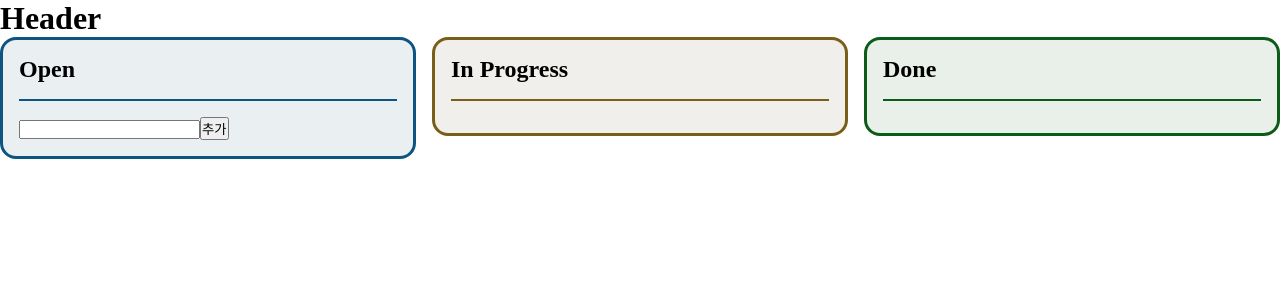
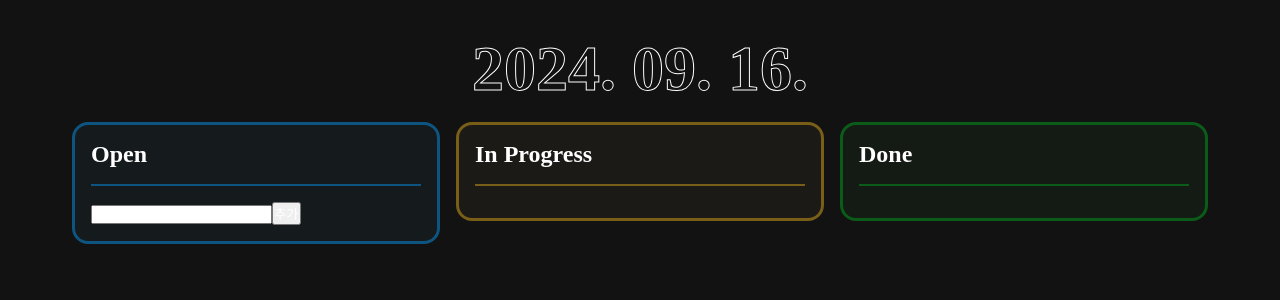
Before and after one commit to psst54/react-todo-20th, a React (Create React App) app: page / in a window 1280 px wide. Shown: the top 300 px of the page. Built offline with nearby package versions, Linux system fonts and the light colour scheme.

Commit message:
style: apply styles

```diff
--- a/src/App.js
+++ b/src/App.js
@@ -1,15 +1,35 @@
+import Header from 'components/Header';
 import KanbanBoard from 'components/kanbanBoard';
+import styled from 'styled-components';
+
+const Wrapper = styled.div`
+  display: flex;
+  justify-content: center;
+`;
+
+const Container = styled.div`
+  display: flex;
+  flex-direction: column;
+  align-items: center;
+  gap: 1rem;
+
+  padding: 2rem;
+  width: 100%;
+  max-width: 1200px;
+
+  @media (max-width: 1000px) {
+    max-width: 600px;
+  }
+`;
 
 function App() {
   return (
-    <div className="wrapper">
-      <div className="container">
-        <header>
-          <h1>Header</h1>
-        </header>
+    <Wrapper>
+      <Container>
+        <Header />
         <KanbanBoard />
-      </div>
-    </div>
+      </Container>
+    </Wrapper>
   );
 }
 
--- /dev/null
+++ b/src/components/Header/index.js
@@ -0,0 +1,17 @@
+import { Title } from './styles';
+
+export default function Header() {
+  return (
+    <header>
+      <Title>{getCurrentDate()}</Title>
+    </header>
+  );
+}
+
+function getCurrentDate() {
+  return new Intl.DateTimeFormat('ko-KR', {
+    year: 'numeric',
+    month: '2-digit',
+    day: '2-digit',
+  }).format(new Date());
+}
--- /dev/null
+++ b/src/components/Header/styles.js
@@ -0,0 +1,10 @@
+import styled from 'styled-components';
+import { COLORS } from 'styles/constants';
+
+export const Title = styled.h1`
+  font-size: 4rem;
+
+  color: transparent;
+  -webkit-text-stroke: 1px ${COLORS.TEXT.STANDARD};
+  text-align: center;
+`;
--- a/src/components/kanbanBoard/styles.js
+++ b/src/components/kanbanBoard/styles.js
@@ -6,6 +6,10 @@ export const Container = styled.main`
   gap: 1rem;
 
   width: 100%;
+
+  @media (max-width: 1000px) {
+    flex-direction: column;
+  }
 `;
 
 export const ColumnContainer = styled.section`
--- a/src/index.js
+++ b/src/index.js
@@ -2,7 +2,7 @@ import React from 'react';
 import ReactDOM from 'react-dom/client';
 import App from './App';
 
-import GlobalStyle from 'styles/global';
+import GlobalStyle from 'styles/globalStyles';
 
 const root = ReactDOM.createRoot(document.getElementById('root'));
 root.render(
--- /dev/null
+++ b/src/styles/constants.js
@@ -0,0 +1,9 @@
+export const COLORS = {
+  TEXT: {
+    STANDARD: '#ffffff',
+  },
+
+  BACKGROUND: {
+    STANDARD: '#121212',
+  },
+};
--- a/src/styles/global.js
+++ b/src/styles/globalStyles.js
@@ -1,4 +1,5 @@
 import { createGlobalStyle } from 'styled-components';
+import { COLORS } from './constants';
 
 const GlobalStyle = createGlobalStyle`
  /* 기본 margin, padding 제거 */
@@ -15,6 +16,15 @@ const GlobalStyle = createGlobalStyle`
   ol {
     list-style: none;
   }
+
+  * {
+    color: ${COLORS.TEXT.STANDARD};
+  }
+
+  body {
+    background-color: ${COLORS.BACKGROUND.STANDARD};
+  }
+
 `;
 
 export default GlobalStyle;
```
